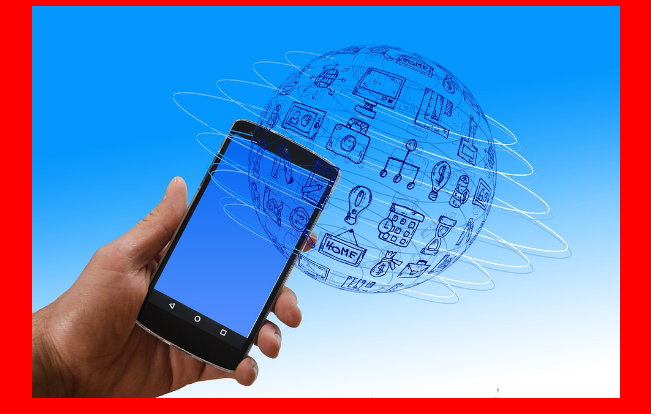
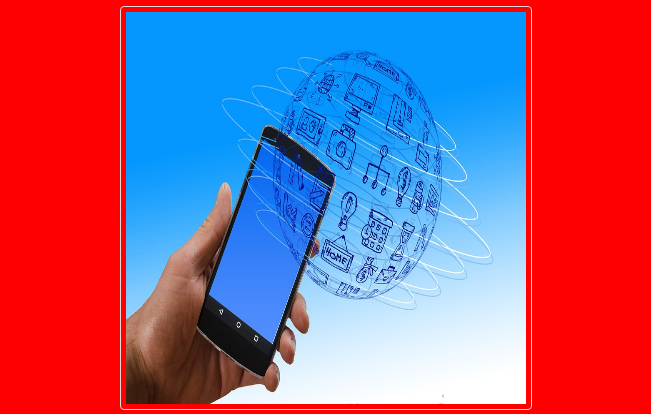
Before and after one commit to aaronk1m/ITM352_repo, a plain HTML site: page Lab2/SmartPhoneProducts1/index.html in a window 1280 px wide. Shown: the part 60-474 px from the top of the page, without its empty margins (314-965 px from the left). Drawn offline with Linux system fonts and the light colour scheme.

Commit message:
Extra Stuff CSS

```diff
--- a/Lab2/SmartPhoneProducts1/index.html
+++ b/Lab2/SmartPhoneProducts1/index.html
@@ -10,6 +10,22 @@
             text-align: center;
             background: red
         }
+        img {
+            border: 1px solid #ddd;
+            /* Gray border */
+            border-radius: 4px;
+            /* Rounded border */
+            padding: 5px;
+            /* Some padding */
+            width: 400px;
+            /* Set a small width (I mad it 400 b/c 150 was just bad to look at) */
+        }
+
+        /* Add a hover effect (blue shadow) */
+        img:hover {
+            box-shadow: 0 0 5px 1px black;
+        }
+
     </style>
 
 </head>
```
